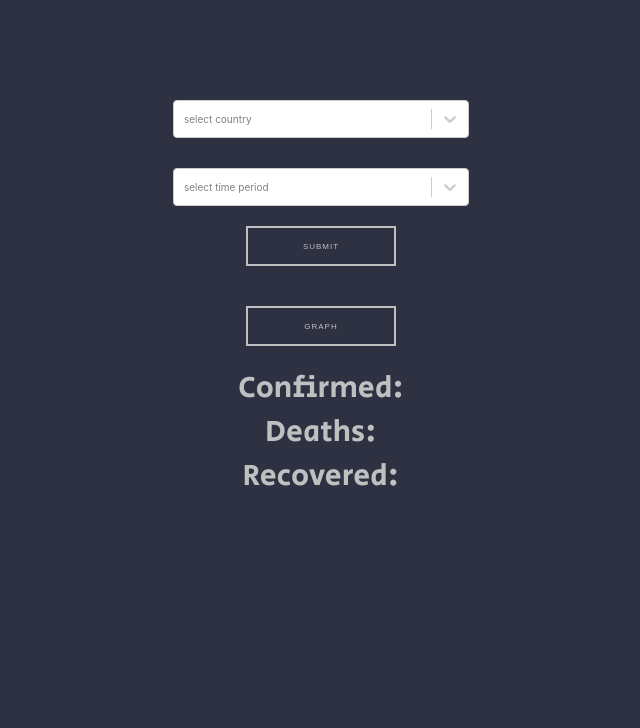
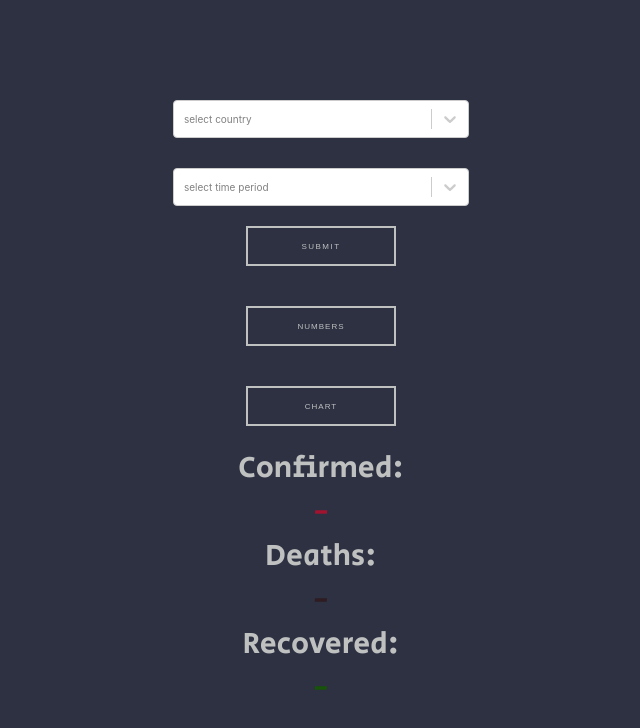
Before and after one commit to chimi-aku/covid-app, a React (Create React App) app: page / in a window 1280 px wide. Shown: the top 728 px of the page, without its empty margins (319-959 px from the left). Built offline with nearby package versions, Linux system fonts and the light colour scheme.

Commit message:
create routing and some basic properties of chart

```diff
--- a/package.json
+++ b/package.json
@@ -6,8 +6,10 @@
     "@testing-library/jest-dom": "^4.2.4",
     "@testing-library/react": "^9.5.0",
     "@testing-library/user-event": "^7.2.1",
+    "chart.js": "^2.9.3",
     "moment": "^2.29.1",
     "react": "^16.13.1",
+    "react-chartjs-2": "^2.10.0",
     "react-dom": "^16.13.1",
     "react-google-font-loader": "^1.1.0",
     "react-router-dom": "^5.2.0",
--- a/src/App.css
+++ b/src/App.css
@@ -46,6 +46,12 @@ body {
     margin-top: 3rem;
 }
 
+.nav {
+  display: flex;
+  flex-direction: column;
+  align-items: center;
+}
+
 .button {
   display: inline-flex;
   height: 40px;
@@ -61,8 +67,9 @@ body {
   justify-content: center;
   overflow: hidden;
   background-color: #2D3142;
+  text-decoration: none;
 }
-span {
+a {
   color: #BFC0C0;
   text-decoration: none;
   letter-spacing: 1px;
@@ -72,11 +79,13 @@ span {
   position: relative;
   overflow: hidden;
   cursor: pointer;
+
 }
 
-#button-5 span {
+#button-5 a {
   position: relative;
   transition: all .45s ease-Out;
+  text-decoration: none;
 }
 
 .translate {
@@ -125,3 +134,8 @@ span {
 .recovered .num {
   color: rgb(23, 83, 8);
 }
+
+.chart {
+  width: 90%;
+  height: auto;
+}
--- a/src/components/App.js
+++ b/src/components/App.js
@@ -1,28 +1,30 @@
 import React, { Component } from 'react';
 import Select from 'react-select';
-import {BrowserRouter as Router} from 'react-router-dom';
+import { BrowserRouter as Router } from 'react-router-dom';
 
 //import moment from 'moment';
 import '../App.css';
 import Results from './Results';
+import Navigation from './Navigation';
+import ErrorPage from './ErrorPage';
+import Page from './Page';
 
 class App extends Component {
     state = {
         country: '',
         time: '',
-        mode: 'numbers',
         data: {
-            confirmed: '',
-            deaths: '',
-            recovered: '',
+            confirmed: '-',
+            deaths: '-',
+            recovered: '-',
         },
+        chartData: []
     };
 
     handleSubmit = (e) => {
         e.preventDefault();
         console.log('submit');
 
-        if (this.state.mode === 'numbers') {
         if (this.state.country !== '' && this.state.time !== '') {
             const country = this.state.country.toLowerCase();
             const period = this.state.time;
@@ -53,7 +55,8 @@ class App extends Component {
 
             //console.log(currTimeUTC);
             //console.log(begTimeUTC);
-                console.log(country);
+            //console.log(country);
+
             let URL;
 
             if (country === 'world') {
@@ -65,17 +68,20 @@ class App extends Component {
                         const begDay = data[data.length - 1];
                         const currDay = data[0];
 
-                            const confirmed = currDay.TotalConfirmed - begDay.TotalConfirmed;
+                        const confirmed =
+                            currDay.TotalConfirmed - begDay.TotalConfirmed;
                         const deaths = currDay.TotalDeaths - begDay.TotalDeaths;
-                            const recovered = currDay.TotalRecovered - begDay.TotalRecovered;
-                            console.log(confirmed, deaths, recovered)
+                        const recovered =
+                            currDay.TotalRecovered - begDay.TotalRecovered;
+                        console.log(confirmed, deaths, recovered);
 
                         this.setState({
                             data: {
-                                    confirmed:confirmed,
+                                confirmed: confirmed,
                                 deaths: deaths,
-                                    recovered: recovered
-                                }
+                                recovered: recovered,
+                            },
+                            chartData: data
                         });
                     });
             } else {
@@ -84,21 +90,24 @@ class App extends Component {
                 fetch(URL)
                     .then((response) => response.json())
                     .then((data) => {
+                        console.log(data);
                         const begDay = data[0];
                         const currDay = data[data.length - 1];
 
                         const confirmed = currDay.Confirmed - begDay.Confirmed;
                         const deaths = currDay.Deaths - begDay.Deaths;
                         const recovered = currDay.Recovered - begDay.Recovered;
-                            console.log(confirmed, deaths, recovered)
+                        console.log(confirmed, deaths, recovered);
 
                         this.setState({
                             data: {
-                                    confirmed:confirmed,
+                                confirmed: confirmed,
                                 deaths: deaths,
-                                    recovered: recovered
-                                }
+                                recovered: recovered,
+                            },
+                            chartData: data
                         });
+
                     });
             }
         } else {
@@ -111,7 +120,6 @@ class App extends Component {
                 const cd = new Date(d).toISOString();
                 console.log(cd);
                 */
-            }
         }
     };
 
@@ -135,7 +143,7 @@ class App extends Component {
     };
 
     componentDidUpdate(prevProps, prevState) {
-        console.log(this.state.data);
+        console.log(this.state);
     }
 
     render() {
@@ -154,40 +162,42 @@ class App extends Component {
 
         const selectStyle = {
             color: '#BFC0C0',
-            backgroundColor: '#2D3142'
-        }
-
+            backgroundColor: '#2D3142',
+        };
 
         return (
+            <Router>
                 <div className="App">
-                <form onSubmit={this.handleSubmit} className='form'>
+                    <form onSubmit={this.handleSubmit} className="form">
                         <Select
                             options={countries}
                             //value={this.state.country}
                             onChange={this.handleFormChange}
                             isSearchable
                             placeholder="select country"
-                        className='select'
+                            className="select"
                         />
                         <Select
                             options={timePeriods}
                             //value={this.state.country}
                             onChange={this.handleFormChange}
                             placeholder="select time period"
-                        className='select'
-
+                            className="select"
                         />
-                    <button type="submit" className='button button-5'>
+                        <button type="submit" className="button button-5">
                             <div className="translate"></div>
                             <span>Submit</span>
                         </button>
                     </form>
-                <button className='button button-5'>
-                    <div className="translate"></div>
-                    <span>Graph</span>
-                </button>
-                <Results data={this.state.data}/>
+                    <Navigation />
+                    <div className="results">
+                        <Page
+                            data={this.state.data}
+                            chartData={this.state.chartData}
+                        />
                     </div>
+                </div>
+            </Router>
         );
     }
 }
--- /dev/null
+++ b/src/components/ChartResults.js
@@ -0,0 +1,46 @@
+import React from 'react';
+import { Bar } from 'react-chartjs-2';
+import Page from './Page';
+
+const ChartResults = (props) => {
+    const chartData = {
+        labels: '',
+        datasets: []
+
+    };
+
+    // Setting chart properities
+    (function(){
+        chartData.type = 'line';
+        chartData.labels = props.chartData.map(day => day.Date.substring(0,10));
+        chartData.datasets = [
+            {
+                label: 'confirmed',
+                data: props.chartData.map(day => day.Confirmed),
+                backgroundColor: 'rgb(163, 19, 48);',
+                borderColor: 'rgb(163, 19, 48);',
+            },
+        ]
+
+    })();
+
+
+    return(
+    <div className="chart">
+        <Bar
+            data={chartData}
+            options={{
+                title: {
+                    text: 'covid chart',
+                    fontSize: 25
+                },
+                legend: {
+                    display: true,
+                    position: 'rignt'
+                }
+            }}
+        />
+    </div>);
+};
+
+export default ChartResults;
--- /dev/null
+++ b/src/components/ErrorPage.js
@@ -0,0 +1,12 @@
+import { render } from '@testing-library/react';
+import React from 'react'
+
+const ErrorPage = () => {
+    return(
+        <div className='error'>
+            <p>This page doesn't exist</p>
+        </div>
+    )
+}
+
+export default ErrorPage;
--- /dev/null
+++ b/src/components/Navigation.js
@@ -0,0 +1,23 @@
+import React from 'react';
+import { NavLink } from 'react-router-dom';
+
+const Navigation = () => {
+    return (
+        <nav className="nav">
+            <NavLink to="/" exact>
+                <button className="button button-5">
+                    <div className="translate"></div>
+                    <a href>Numbers</a>
+                </button>
+            </NavLink>
+            <NavLink to="/chart">
+                <button className="button button-5">
+                    <div className="translate"></div>
+                    <a href>Chart</a>
+                </button>
+            </NavLink>
+        </nav>
+    );
+};
+
+export default Navigation;
--- /dev/null
+++ b/src/components/Page.js
@@ -0,0 +1,30 @@
+import React from 'react';
+import { Route, Switch } from 'react-router-dom';
+
+//Importing pages
+import Results from './Results';
+import ChartResults from './ChartResults';
+import ErrorPage from './ErrorPage';
+
+const Page = (props) => {
+    return (
+        <>
+            <Switch>
+                <Route
+                    path="/"
+                    exact
+                    component={() => <Results data={props.data} />}
+                />
+                <Route
+                    path="/chart"
+                    component={() =>
+                        <ChartResults chartData={props.chartData} />
+                    }
+                />
+                <Route path="/" component={ErrorPage} />
+            </Switch>
+        </>
+    );
+};
+
+export default Page;
```
Also changed, not shown: src/components/Results.js (+6 -6 lines), 1 other file (tests, documents, lock files or other folders). Lines whose indentation alone changed are shown as unchanged.
